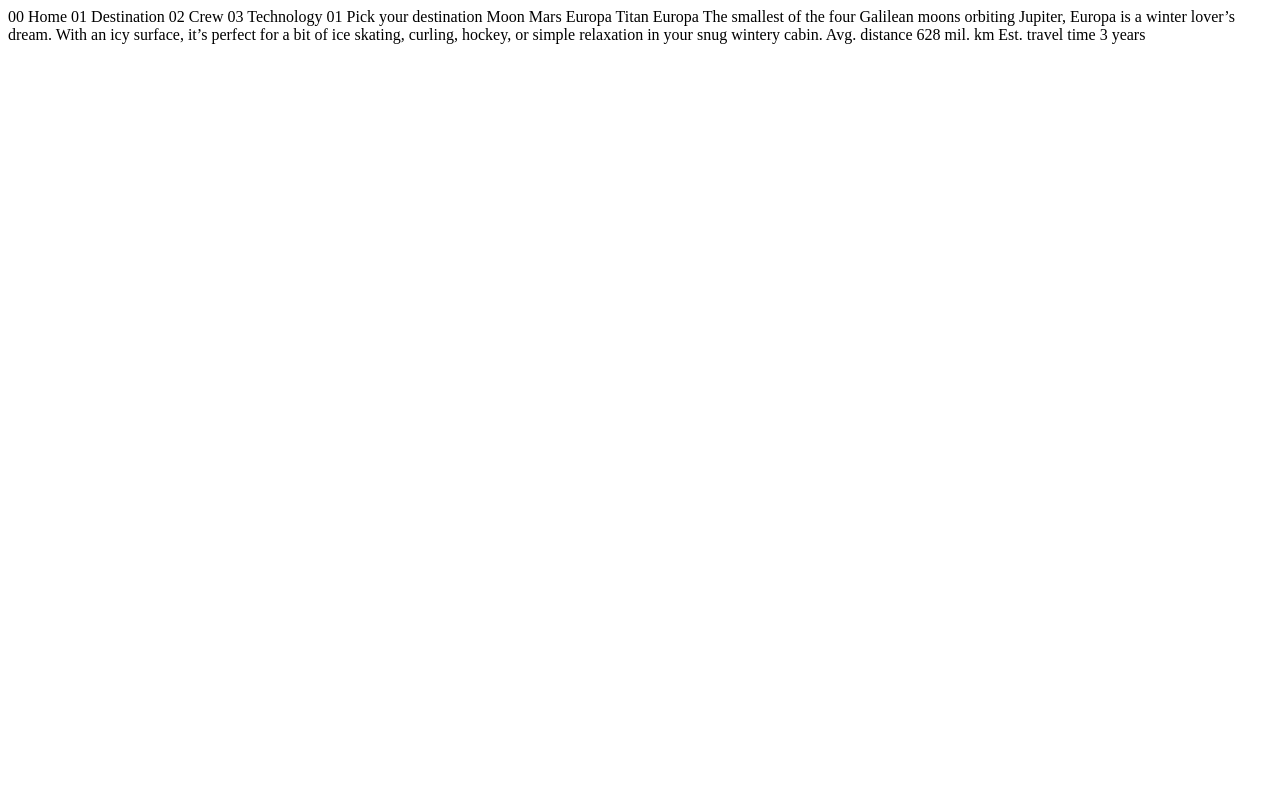
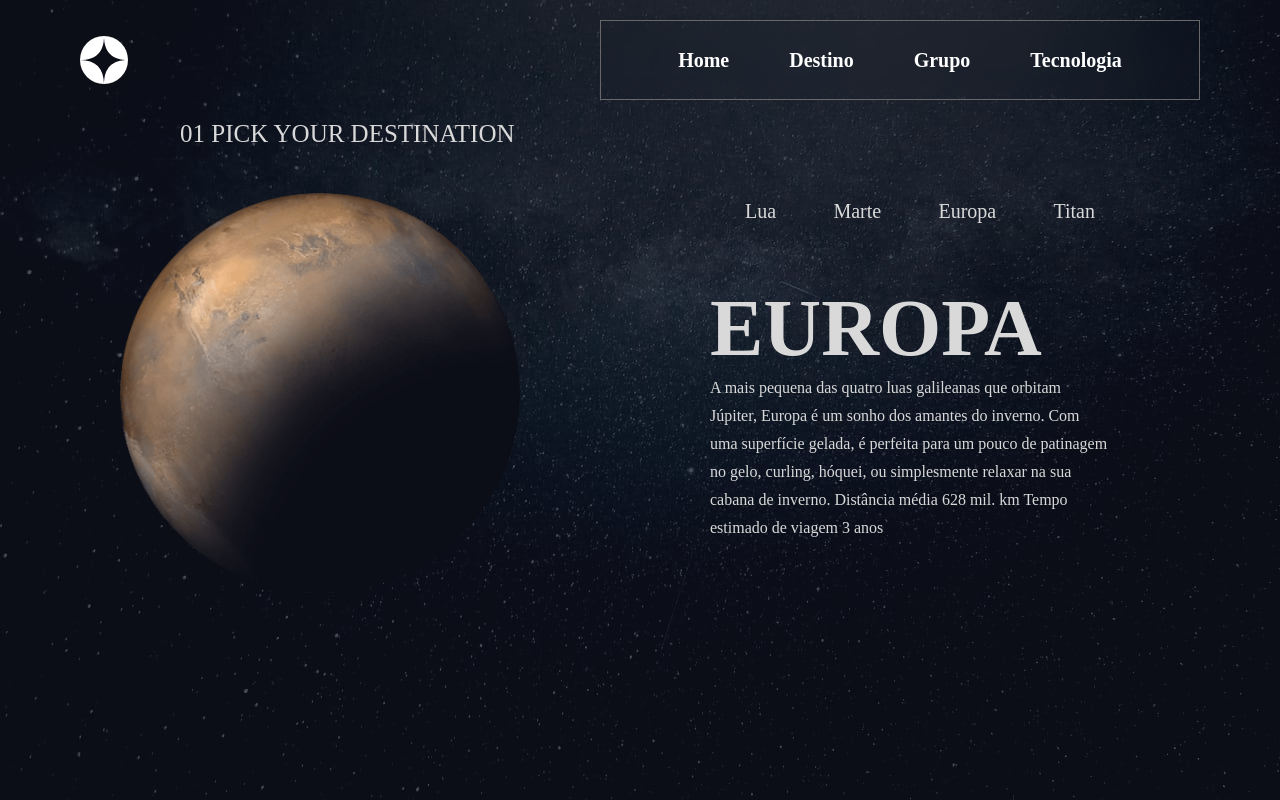
Before and after one commit to ViniciusGCP94/SpaceTourism, a plain HTML site: page starter-code/destination-europa.html in a window 1280 px wide. Drawn offline with Linux system fonts and the light colour scheme.

Commit message:
destination

```diff
--- a/starter-code/assets/css/destination.css
+++ b/starter-code/assets/css/destination.css
@@ -39,12 +39,12 @@ nav{
     backdrop-filter: blur(10px);
 }
 
-ul{
+.menu{
     display: flex;
     justify-content: space-evenly;
 }
 
-ul li {
+.menu li {
     list-style: none;
     font-size: 20px;
     font-weight: 800;
@@ -54,7 +54,7 @@ ul li {
     cursor: pointer;
 }
 
-ul li:hover{
+.menu li:hover{
     color: #0B0D19;
     background-color: #fff;
     box-shadow: 2px 2px 15px #d9d9d9;
@@ -89,7 +89,7 @@ span {
     justify-content: space-between;
 }
 
-.marte{
+.content{
     display: flex;
     width: 100%;
     right: 90px;
@@ -100,8 +100,25 @@ span {
 }
 
 .destination {
+    width: 400px;
+    display: flex;
+    justify-content: space-between;
+    font-size: 20px;
     margin-right: 80px;
     margin-top: 80px;
+    list-style: none;
+}
+
+.destination li a {
+    padding: 2px 25px;
+    color: #d9d9d9;
+    text-decoration: none;
+}
+
+.destination li a:hover {
+    border-radius: 20px;
+    background-color: #d9d9d9;
+    color: #0B0D19;
 }
 
 img{
--- a/starter-code/destination-europa.html
+++ b/starter-code/destination-europa.html
@@ -1,38 +1,67 @@
 <!DOCTYPE html>
-<html lang="en">
+<html lang="pt-br">
 <head>
   <meta charset="UTF-8">
   <meta name="viewport" content="width=device-width, initial-scale=1.0">
 
   <link rel="icon" type="image/png" sizes="32x32" href="./assets/favicon-32x32.png">
+  <link rel="stylesheet" href="./assets/css/destination.css">
 
-  <title>Frontend Mentor | Space tourism website</title>
+  <title>Space tourism website</title>
 </head>
 <body>
+  <header>
+    <div class="logo">
+      <svg xmlns="http://www.w3.org/2000/svg" width="48" height="48"><g fill="none" fill-rule="evenodd"><circle cx="24" cy="24" r="24" fill="#FFF"/><path fill="#0B0D17" d="M24 0c0 16-8 24-24 24 15.718.114 23.718 8.114 24 24 0-16 8-24 24-24-16 0-24-8-24-24z"/></g></svg>
+    </div>
+    <nav>
+      <ul class="menu">
+        <li>Home</li>
+        <li>Destino</li>
+        <li>Grupo</li>
+        <li>Tecnologia</li>
+      </ul>
+    </nav>
+  </header>
+  <main>
+    <div class="pick">
+        <span>01 Pick your destination</span>
 
-  00 Home
-  01 Destination
-  02 Crew
-  03 Technology
+      <ul class="destination">
+        <li> <a href="/starter-code/destination-moon.html">Lua</a></li>
+        <li> <a href="/starter-code/destination-mars.html">Marte</a> </li>
+        <li> <a href="/starter-code/destination-europa.html">Europa</a> </li>
+        <li> <a href="/starter-code/destination-titan.html">Titan</a> </li>
+      </ul>
+    </div>
 
-  01 Pick your destination
 
-  Moon
-  Mars
-  Europa
-  Titan
 
-  Europa
 
-  The smallest of the four Galilean moons orbiting Jupiter, Europa is a
-  winter lover’s dream. With an icy surface, it’s perfect for a bit of
-  ice skating, curling, hockey, or simple relaxation in your snug
-  wintery cabin.
 
-  Avg. distance
-  628 mil. km
+  <div class="content">
 
-  Est. travel time
-  3 years
+    <img src="../starter-code/assets/destination/image-mars.png" alt="">
+
+    <div class="info">
+      <h1>Europa</h1>
+
+    <p>
+      A mais pequena das quatro luas galileanas que orbitam Júpiter, Europa é um
+      sonho dos amantes do inverno. Com uma superfície gelada, é perfeita para um pouco de
+      patinagem no gelo, curling, hóquei, ou simplesmente relaxar na sua
+      cabana de inverno.
+
+      Distância média
+      628 mil. km
+
+      Tempo estimado de viagem
+      3 anos
+    </p>
+    </div>
+
+  </div>
+  </main>
+
 </body>
 </html>
```
Also changed, not shown: starter-code/destination-mars.html (+5 -5 lines), starter-code/destination-moon.html (+48 -19 lines), starter-code/destination-titan.html (+67 -0 lines).
